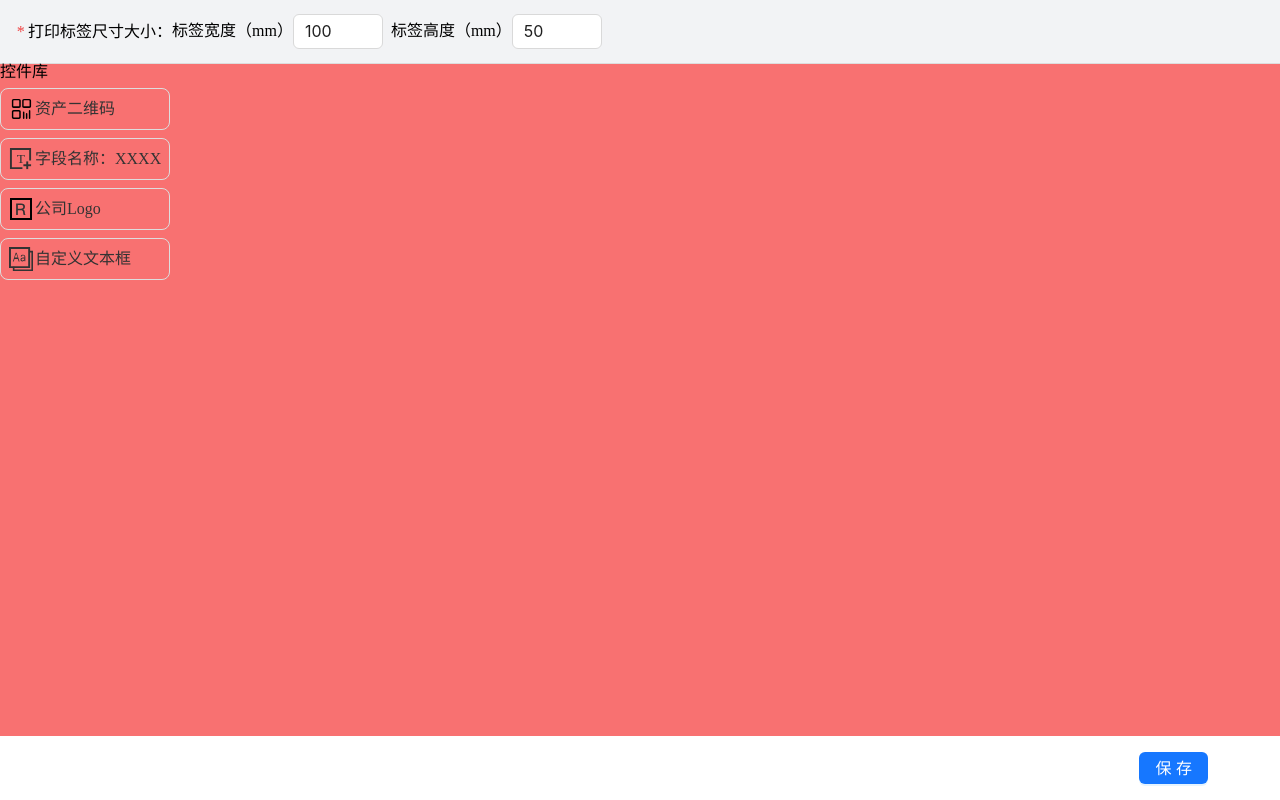
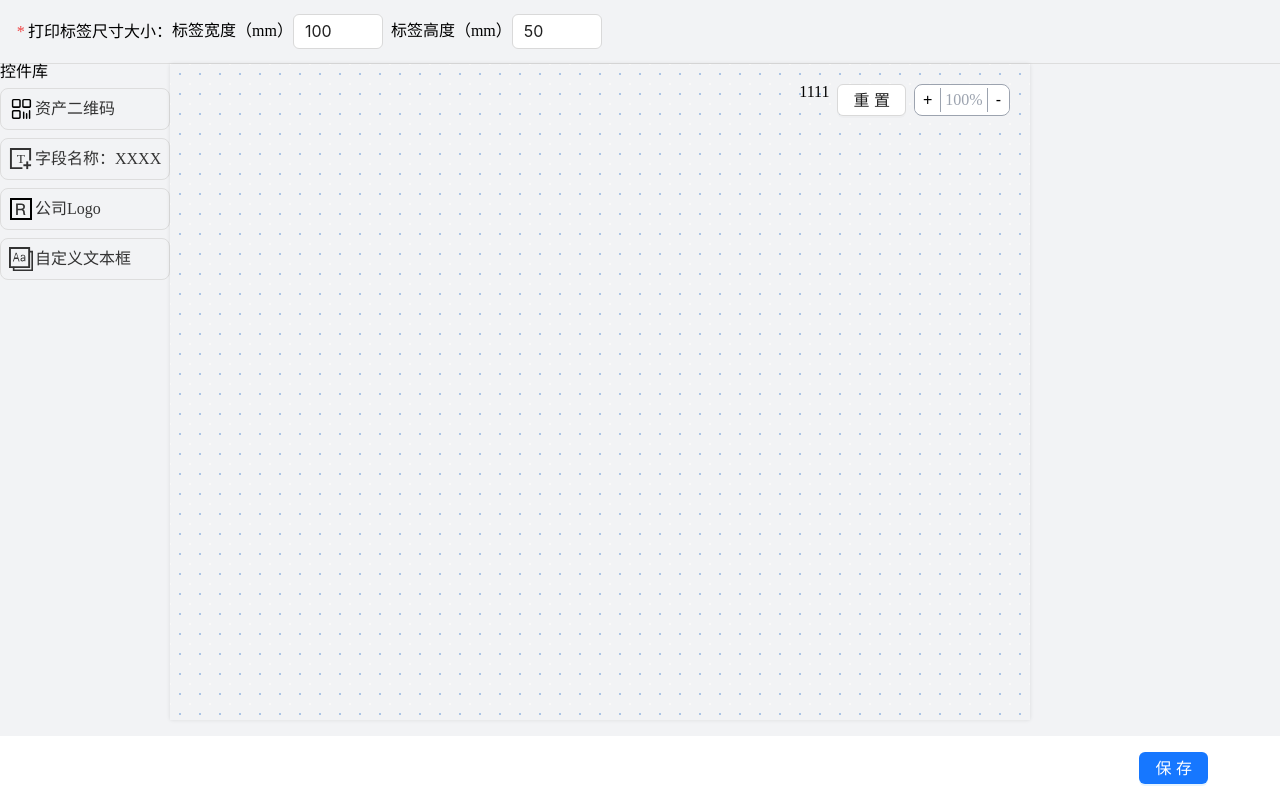
Before and after one commit to vinoMamba/label-react, a React (Vite) app: page / in a window 1280 px wide. Built offline with nearby package versions, Linux system fonts and the light colour scheme.

Commit message:
feat: 放大缩小按钮

```diff
--- a/src/App.tsx
+++ b/src/App.tsx
@@ -3,16 +3,21 @@
 import { PanerHeader } from './components/PanelHeader'
 import { registerConfig } from './core/registerConfig'
 import type { Material } from './types/type'
+import { StepCounter } from './components/StepCounter'
+import { PreviewModal } from './components/PreviewModal'
 
 function App() {
   const currentMaterial = useRef<Material>()
   function handleDragStart(material: any) {
     currentMaterial.current = material
   }
+  function resetPanelState() {
+
+  }
   return (
     <main h-screen bg-white>
       <PanerHeader />
-      <div className='flex  h[calc(100vh-128px)] bg-red'>
+      <div className='flex  h[calc(100vh-128px)]'>
         <section p-16 w-250>
           <p text-18 font-700>控件库</p>
           <ul>
@@ -23,6 +28,23 @@
             ))}
           </ul>
         </section>
+        <section
+          style={{
+            boxShadow: '0 0 4px rgba(0, 0, 0, 0.1)',
+            backgroundImage: 'radial-gradient(rgba(9, 89, 194, 0.3) 6%, transparent 0),radial-gradient(#faf9f8 6%, transparent 0)',
+            backgroundSize: '20px 20px',
+            backgroundPosition: '0 0, 10px 10px',
+          }}
+          className='relative h[calc(100vh-144px)] flex-1  overflow-auto flex justify-center items-center'>
+          <div className='absolute right-20 top-20 flex gap-8 z-10'>
+            <PreviewModal />
+            <Button onClick={resetPanelState}>重置</Button>
+            <StepCounter />
+          </div>
+        </section>
+        <section className='w-250 flex flex-col justify-between p-16'>
+
+        </section>
       </div>
       <footer className='bg-white h-64 flex items-center justify-end px-72'>
         <Button type="primary">保存</Button>
--- /dev/null
+++ b/src/components/PreviewModal.tsx
@@ -0,0 +1,3 @@
+export const PreviewModal = () => {
+  return <div>1111</div>
+}
--- /dev/null
+++ b/src/components/StepCounter.tsx
@@ -0,0 +1,12 @@
+import { useScaleStore } from '../store/useScaleStore'
+
+export const StepCounter = () => {
+  const [scale, addScale, reduceScale] = useScaleStore(state => [state.scale, state.addScale, state.reduceScale])
+  return (
+    <div className="flex items-center select-none bg-white rounded-8 border border-solid border-gray overflow-hidden">
+      <button className="bg-white p-4 px-8" onClick={() => addScale()}>+</button>
+      <span className="p-4 border border-l-solid border-r-solid border-gray text-gray">{scale * 100}%</span>
+      <button className="bg-white p-4 px-8" onClick={() => reduceScale()}>-</button>
+    </div>
+  )
+}
--- /dev/null
+++ b/src/store/useScaleStore.tsx
@@ -0,0 +1,29 @@
+import { create } from 'zustand'
+
+interface State {
+  scale: number
+}
+interface Actions {
+  addScale: () => void
+  reduceScale: () => void
+  resetScale: () => void
+}
+/**
+ * 缩放比例
+ */
+
+export const useScaleStore = create<State & Actions>(set => ({
+  scale: 1,
+  addScale: () => set((state) => {
+    if (state.scale >= 2) {
+      return { scale: 2 }
+    }
+    return { scale: state.scale + 0.5 }
+  }),
+  reduceScale: () => set((state) => {
+    if (state.scale <= 1)
+      return { scale: 1 }
+    return { scale: state.scale - 0.5 }
+  }),
+  resetScale: () => set({ scale: 1 }),
+}))
```
